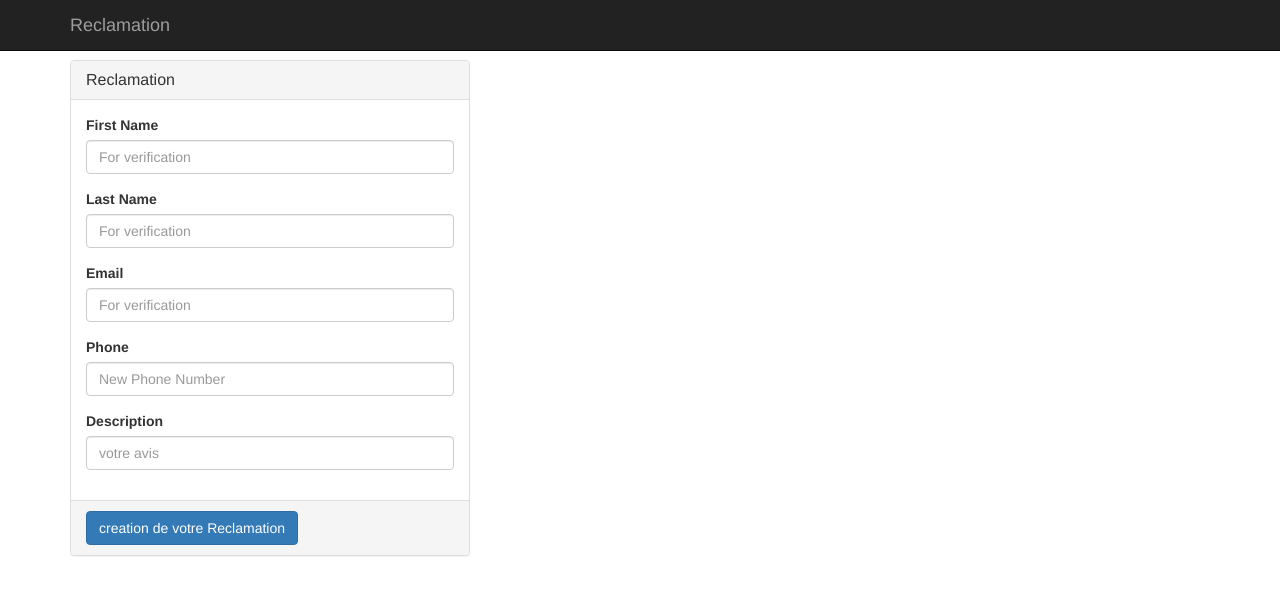
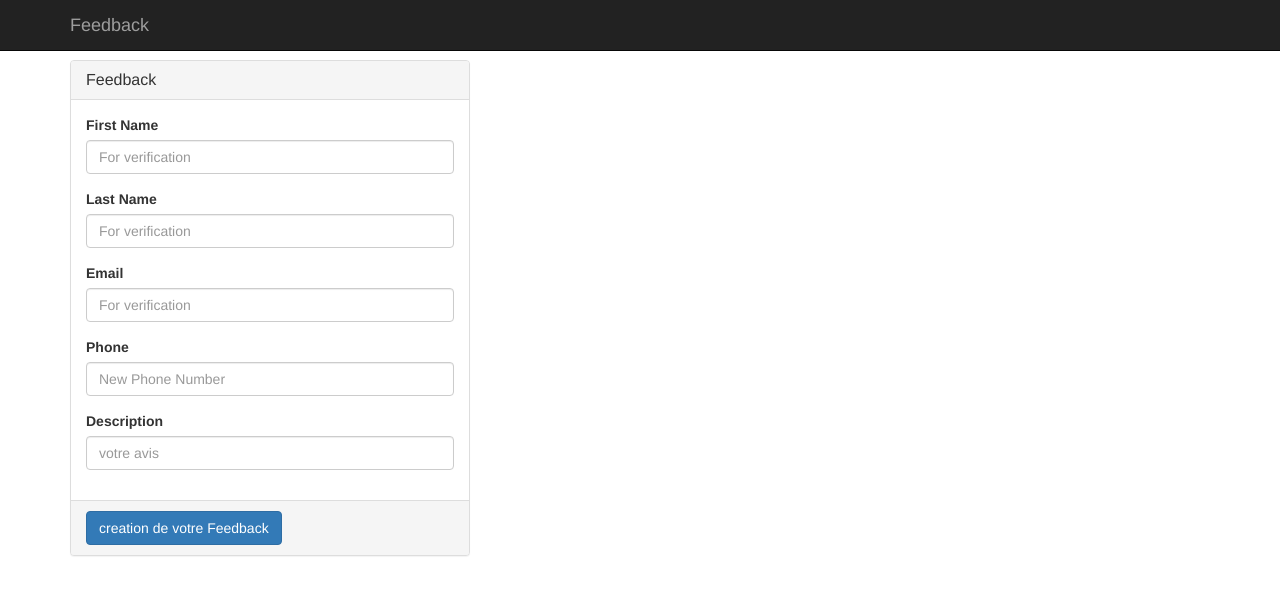
Before and after one commit to Marwen1996/marwen, a website: page public/index.html in a window 1280 px wide. Drawn offline with nearby package versions, Linux system fonts and the light colour scheme.

Commit message:
Add files via upload

```diff
--- a/public/index.html
+++ b/public/index.html
@@ -4,7 +4,7 @@
     <meta charset="utf-8">
     <meta http-equiv="X-UA-Compatible" content="IE=edge">
     <meta name="viewport" content="width=device-width, initial-scale=1">
-    <title>Reclamation</title>
+    <title>Feedback</title>
     <link rel="stylesheet" href="//maxcdn.bootstrapcdn.com/bootstrap/3.3.5/css/bootstrap.min.css">
     <script src="//code.jquery.com/jquery-1.11.3.min.js"></script>
     <style>
@@ -70,7 +70,7 @@
     <nav class="navbar navbar-inverse navbar-fixed-top">
         <div class="container">
             <div class="navbar-header">
-                <a class="navbar-brand" href="/">Reclamation</a>
+                <a class="navbar-brand" href="/">Feedback</a>
             </div>
         </div>
     </nav>
@@ -79,7 +79,7 @@
         <form id="phoneChangerForm" action="/update" method="post" style="width: 400px">
             <div class="panel panel-default">
                 <div class="panel-heading">
-                    <h3 class="panel-title">Reclamation</h3>
+                    <h3 class="panel-title">Feedback</h3>
                 </div>
                 <div class="panel-body">
                     <div class="form-group">
@@ -113,7 +113,7 @@
                         <span class="sr-only">Error:</span>
                         <span id="errorMessage"></span>
                     </div>
-                    <button type="submit" class="btn btn-primary">creation de votre Reclamation</button>
+                    <button type="submit" class="btn btn-primary">creation de votre Feedback</button>
                 </div>
             </div>
         </form>
```
